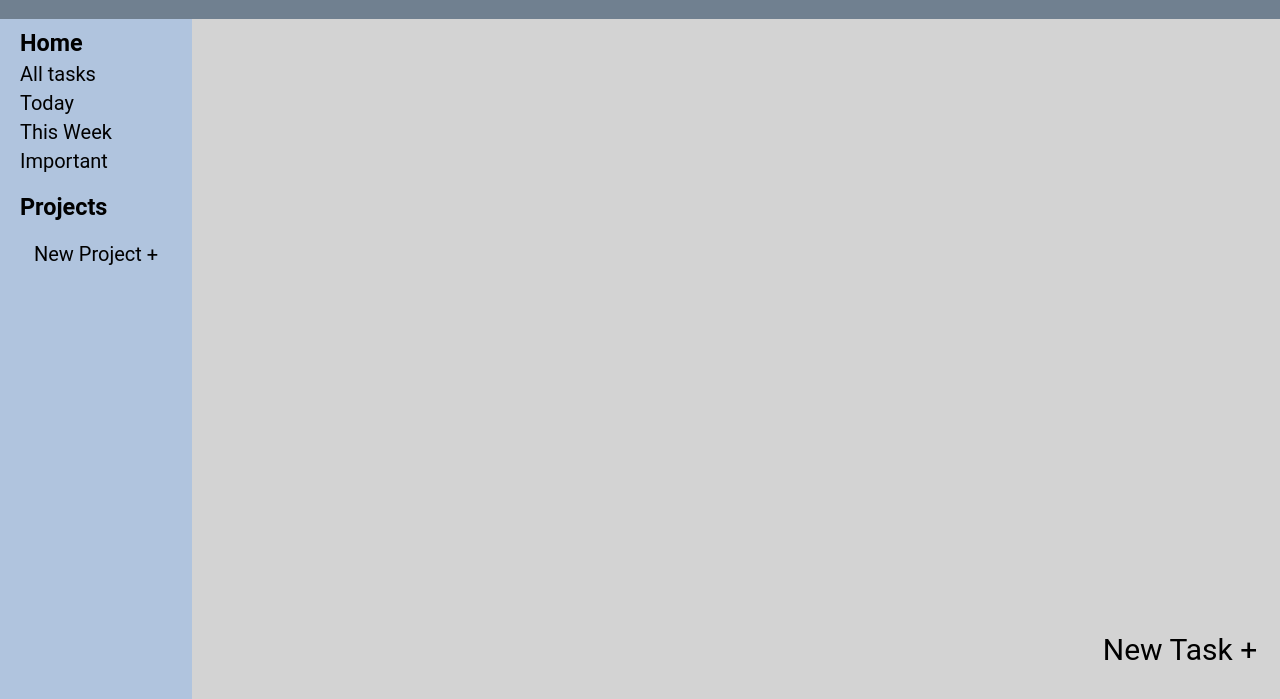
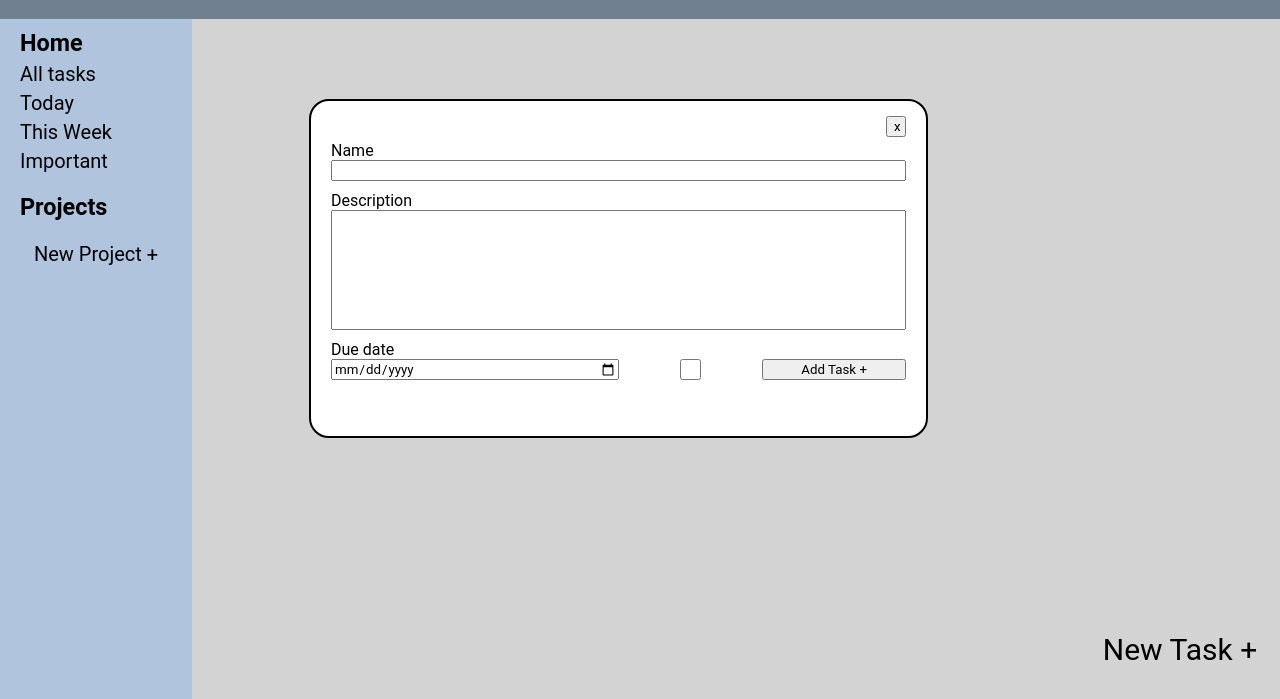
Before and after one commit to JessePullen/to-do-list, a website built with webpack: page src/index.html in a window 1280 px wide. Both pictures are taken after a click on the button "New Task +". Shown: the part 101-800 px from the top of the page. Built offline with nearby package versions, Linux system fonts and the light colour scheme.

Commit message:
Add module for task form

```diff
--- a/src/index.js
+++ b/src/index.js
@@ -1 +1,8 @@
 import './style.css';
+import { newTaskForm } from './taskForm';
+
+const newTaskButton = document.querySelector('.new-task');
+
+newTaskButton.addEventListener('click', () => {
+    newTaskForm();
+});
--- a/src/style.css
+++ b/src/style.css
@@ -2,6 +2,8 @@
     margin: 0;
     font-family: 'Roboto', sans-serif;
 }
+
+/* Home page */
 
 .container {
     display: grid;
@@ -68,8 +70,46 @@ li {
     font-size: 20px;
 }
 
+
+/* Form */
+
 .form {
-    height: 100px;
-    width: 100px;
-    background-color: red;
+    height: 275px;
+    width: 575px;
+    background-color: white;
+    border: black solid 2px;
+    border-radius: 20px;
+    position: absolute;
+    top: 25%;
+    right: 27.5%;
+    padding: 20px;
+    padding-top: 40px;
+    display: flex;
+    flex-direction: column;
 }
+
+.form-bottom {
+    display: grid;
+    grid-template-columns: 2fr 1fr 1fr;
+}
+
+.description-input {
+    padding-bottom: 100px;
+}
+
+.name-input,
+.description-input {
+    margin-bottom: 10px;
+}
+
+.close-button {
+    width: 20px;
+    position: absolute;
+    top: 15px;
+    right: 20px;
+    cursor: pointer;
+}
+
+.add-task-button {
+    cursor: pointer;
+}
--- /dev/null
+++ b/src/taskForm.js
@@ -0,0 +1,50 @@
+const content = document.querySelector('.content');
+
+// Appends popup form for entering task details
+function newTaskForm() {
+    const form = document.createElement('form');
+    form.classList.add('form');
+    content.appendChild(form);
+
+    const formBottom = document.createElement('div');
+    formBottom.classList.add('form-bottom');
+
+    const closeButton = document.createElement('button');
+    closeButton.textContent = 'x';
+    closeButton.classList.add('close-button');
+
+    const nameLabel = document.createElement('label');
+    nameLabel.textContent = 'Name';
+    const nameInput = document.createElement('input');
+    nameInput.classList.add('name-input');
+
+    const descriptionLabel = document.createElement('label');
+    descriptionLabel.textContent = 'Description';
+    const descriptionInput = document.createElement('input');
+    descriptionInput.classList.add('description-input');
+
+    const dateLabel = document.createElement('label');
+    dateLabel.textContent = 'Due date';
+    const dateInput = document.createElement('input');
+    dateInput.setAttribute('type', 'date');
+
+    const starredInput = document.createElement('input');
+    starredInput.setAttribute('type', 'checkbox');
+
+    const addTask = document.createElement('button');
+    addTask.textContent = 'Add Task +';
+    addTask.classList.add('add-task-button');
+
+    form.appendChild(closeButton);
+    form.appendChild(nameLabel);
+    form.appendChild(nameInput);
+    form.appendChild(descriptionLabel);
+    form.appendChild(descriptionInput);
+    form.appendChild(dateLabel);
+    form.appendChild(formBottom)
+    formBottom.appendChild(dateInput);
+    formBottom.appendChild(starredInput);
+    formBottom.appendChild(addTask);
+}
+
+export { newTaskForm }
```
